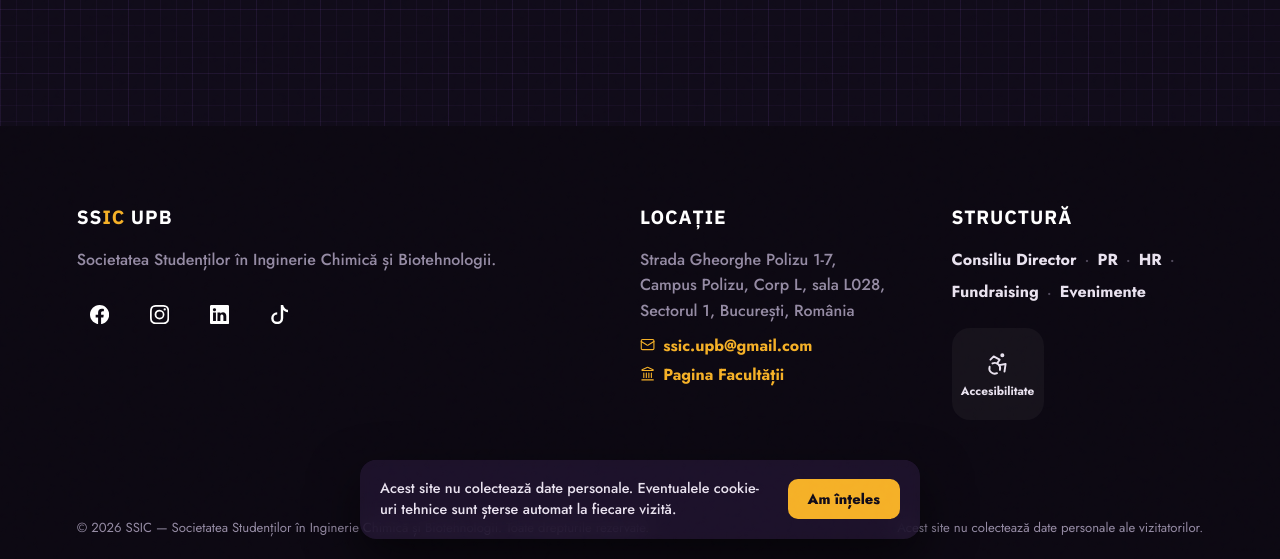
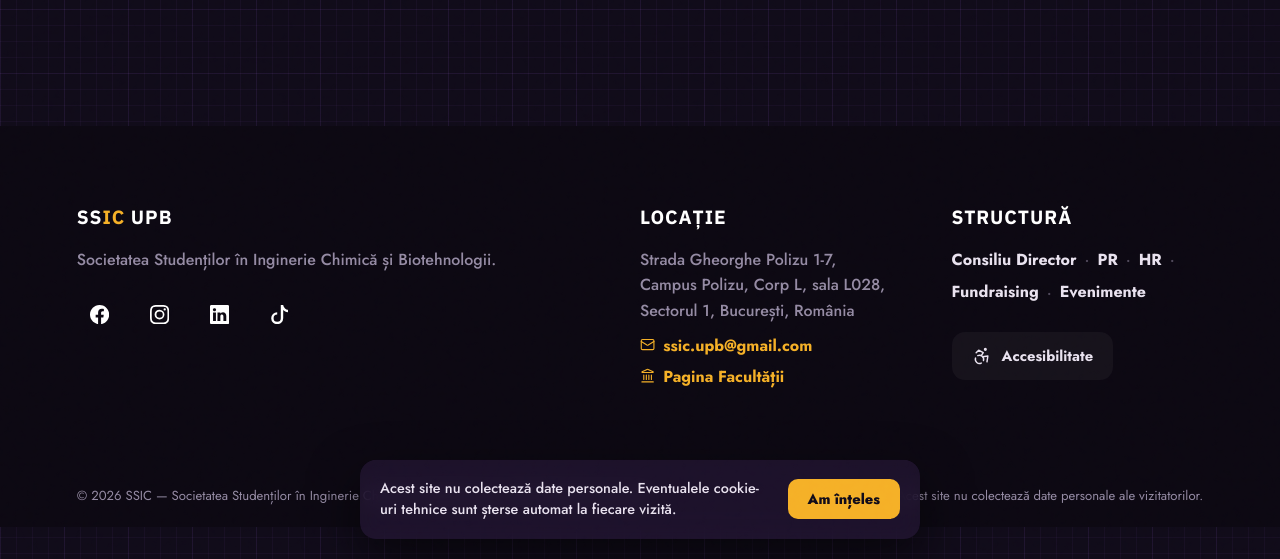
Before and after one commit to prssic/ssic, a Jekyll site: the page built from gallery.html, in a window 1280 px wide. Shown: the part 3830-4389 px from the top of the page. Built offline with Jekyll 4.4.1, drawn with Linux system fonts in a browser that asks for light colours; nearby versions of some CDN libraries; a script that is not in the unit is left out.

Commit message:
Update default.html

```diff
--- a/_layouts/default.html
+++ b/_layouts/default.html
@@ -1075,6 +1075,10 @@
             width: fit-content;
         }
         .ft-mail i, .ft-mail .lucide { font-size: 0.95em; }
+        /* Adresa de mail + linkul facultății: pe orizontală (una lângă alta) când e loc,
+           și trec automat pe rânduri separate pe ecrane mici, din flex-wrap — fără media
+           query separat, aceeași regulă acoperă și mobilul, și desktopul. */
+        .ft-links-row { display: flex; flex-wrap: wrap; align-items: center; gap: 8px 26px; margin-top: 10px; }
         .social-icons { display: flex; gap: 15px; margin-top: 20px; }
         .soc-icon {
             width: 45px; height: 45px; border-radius: 12px; border: 1px solid var(--c-border-strong);
@@ -1102,18 +1106,15 @@
            reaplică automat la fiecare încărcare / navigare între pagini.
            ========================================================================== */
         .a11y-trigger {
-            display: flex; flex-direction: column; align-items: center; justify-content: center;
-            gap: 7px; flex-shrink: 0; margin-top: 22px;
+            display: inline-flex; align-items: center; justify-content: center; gap: 10px;
+            flex-shrink: 0; width: fit-content; margin-top: 16px;
             appearance: none; -webkit-appearance: none; border: 1px solid var(--c-border-strong);
             background: rgba(255,255,255,0.04); color: var(--c-white-off);
-            width: 92px; height: 92px; border-radius: 18px; cursor: pointer;
+            padding: 13px 20px; border-radius: 13px; cursor: pointer;
+            font-family: var(--font-main); font-size: 0.92rem; font-weight: 700; white-space: nowrap;
             transition: color var(--transition-fast), border-color var(--transition-fast), background var(--transition-fast);
         }
-        .a11y-trigger .lucide { width: 26px; height: 26px; flex-shrink: 0; }
-        .a11y-trigger span {
-            font-family: var(--font-main); font-size: 0.74rem; font-weight: 700;
-            line-height: 1.15; text-align: center;
-        }
+        .a11y-trigger .lucide { width: 20px; height: 20px; flex-shrink: 0; }
         .a11y-trigger:hover, .a11y-trigger.is-active {
             color: var(--c-base); border-color: var(--c-accent); background: var(--c-accent);
         }
@@ -1247,7 +1248,10 @@
             position: fixed; left: 50%; bottom: 26px; transform: translateX(-50%) translateY(12px);
             z-index: 9300; display: flex; align-items: center; gap: 10px;
             background: var(--c-surface-elevated); border: 1px solid var(--c-border-strong);
-            border-radius: 14px; padding: 8px 10px 8px 18px; box-shadow: 0 20px 50px var(--c-shadow-2);
+            /* Padding SIMETRIC (era 8px 10px 8px 18px — cei 18px de stânga împingeau vizual
+               butonul de play/pause spre dreapta, departe de colțul rotunjit din stânga, în
+               timp ce butonul de stop, din dreapta, stătea normal la doar 10px de margine). */
+            border-radius: 14px; padding: 8px 10px; box-shadow: 0 20px 50px var(--c-shadow-2);
             opacity: 0; visibility: hidden; pointer-events: none;
             transition: transform 0.25s var(--ease-out), opacity 0.25s var(--ease-out), visibility 0s linear 0.25s;
         }
@@ -2143,8 +2160,10 @@
                 <div class="ft-col">
                     <h4>Locație</h4>
                     <p>Strada Gheorghe Polizu 1-7, Campus Polizu, Corp L, sala L028, Sectorul 1, București, România</p>
-                    <a href="mailto:ssic.upb@gmail.com" class="ft-mail hover-target" style="margin-top:10px;"><i data-lucide="mail"></i> ssic.upb@gmail.com</a>
-                    <a href="https://chimie.upb.ro" target="_blank" rel="noopener" class="ft-mail hover-target" style="margin-top:6px;"><i data-lucide="landmark"></i> Pagina Facultății</a>
+                    <div class="ft-links-row">
+                        <a href="mailto:ssic.upb@gmail.com" class="ft-mail hover-target"><i data-lucide="mail"></i> ssic.upb@gmail.com</a>
+                        <a href="https://chimie.upb.ro" target="_blank" rel="noopener" class="ft-mail hover-target"><i data-lucide="landmark"></i> Pagina Facultății</a>
+                    </div>
                 </div>
                 <div class="ft-col">
                     <h4>Structură</h4>
```
Also changed, not shown: other parts of _layouts/default.html (+33 -3 lines).
